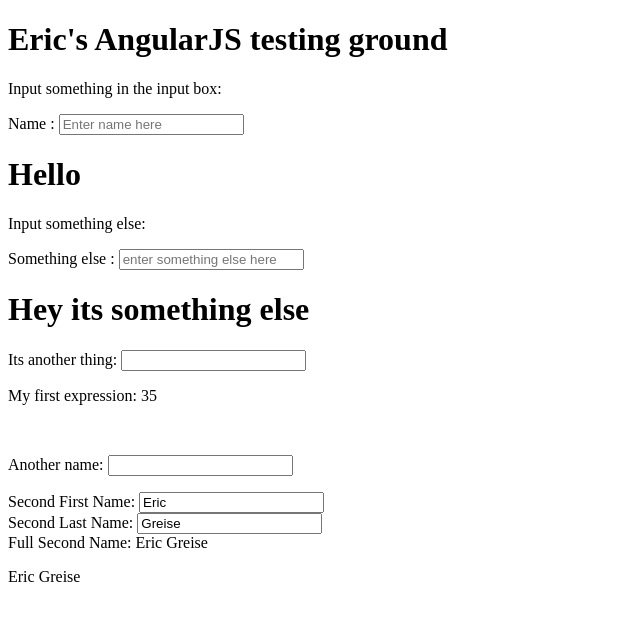
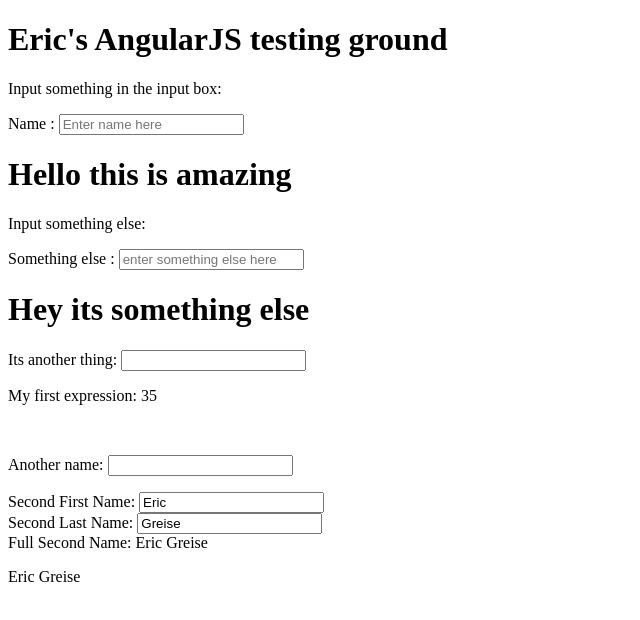
Before and after one commit to Greazy6/angularTest, a plain HTML site: page index.html in a window 1280 px wide. Shown: the whole page, without its empty margins (0-640 px from the left). Drawn offline with nearby package versions, Linux system fonts and the light colour scheme.

Commit message:
additional change

```diff
--- a/index.html
+++ b/index.html
@@ -8,7 +8,7 @@
 	<div ng-app="myApp" ng-controller="myCtrl">
 		<p>Input something in the input box:</p>
 		<p>Name : <input type="text" ng-model="name" placeholder="Enter name here"></P>
-			<h1>Hello {{name}}</h1>
+			<h1>Hello {{name}} this is amazing</h1>
 
 			<p> Input something else:</p>
 			<p>Something else : <input type="text" ng-model="else" placeholder="enter something else here"></p>
```
